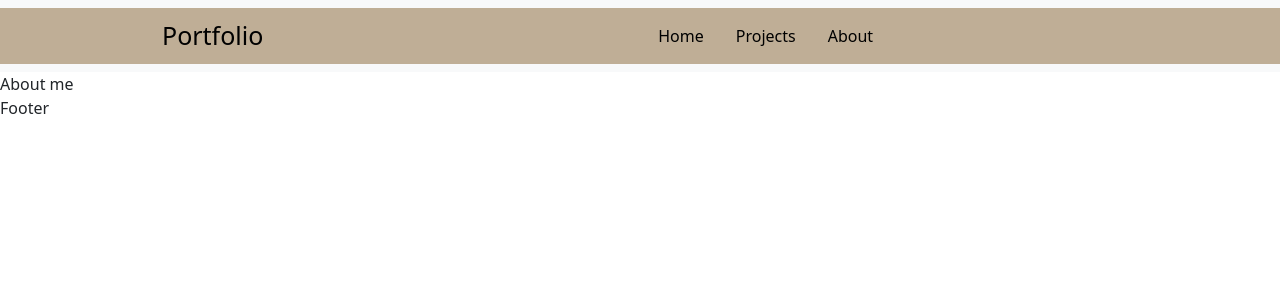
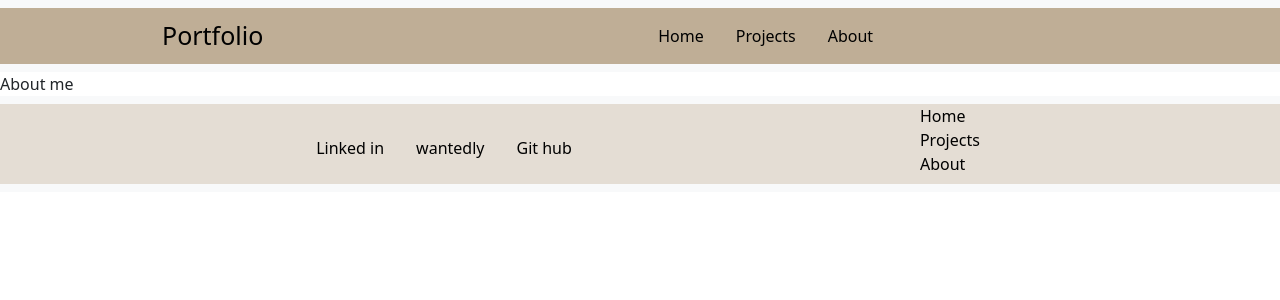
Before and after one commit to kaishu-design/react-portfolio, a React (Create React App) app: page /AboutPage in a window 1280 px wide. Shown: the top 300 px of the page. Built offline with nearby package versions, Linux system fonts and the light colour scheme.

Commit message:
footer style

```diff
--- a/src/App.css
+++ b/src/App.css
@@ -1,5 +1,11 @@
-.nav-back{
+.header-back{
   background-color: rgb(191, 174, 150);
+}
+
+.footer-back{
+  background-color:  rgb(228, 221, 212);
+  width: 100%;
+  height: 80px;
 }
 
 .title-link{
--- a/src/components/Footer.js
+++ b/src/components/Footer.js
@@ -1,9 +1,44 @@
-import React from 'react'
+import React from 'react';
+import '../App.css';
+import { Link } from 'react-router-dom';
 
-const Footer = () => {
+const footer = () => {
   return (
-    <div>Footer</div>
-  )
+
+    <nav className="navbar navbar-expand-lg bg-body-tertiary">
+    <div className="footer-back">
+      <div className="collapse navbar-collapse d-flex justify-content-evenly" id="navbarNav">
+        <div>
+          <ul className="navbar-nav">
+            <li className="nav-item m-3">
+              <Link to="https://www.linkedin.com/in/kaishu-kawano/" target='_blank'className="text-decoration-none text-link">Linked in</Link>
+            </li>
+            <li className="nav-item m-3">
+              <Link to="/ProjectsPage" className="text-decoration-none text-link">wantedly</Link>
+            </li>
+            <li className="nav-item m-3">
+              <Link to="/AboutPage"  className="text-decoration-none text-link">Git hub</Link>
+            </li>
+          </ul>
+        </div>
+
+        <div >
+          <ul>
+            <li style={{ listStyleType: 'none' }}>
+              <Link to="/HomePage" className="text-decoration-none text-link">Home</Link>
+            </li>
+            <li  style={{ listStyleType: 'none' }}>
+              <Link to="/ProjectsPage" className="text-decoration-none text-link">Projects</Link>
+            </li>
+            <li style={{ listStyleType: 'none' }}>
+              <Link to="/AboutPage"  className="text-decoration-none text-link">About</Link>
+            </li>
+          </ul>
+        </div>
+      </div>
+    </div>
+  </nav>
+  );
 }
 
-export default Footer
+export default footer
--- a/src/components/Header.js
+++ b/src/components/Header.js
@@ -6,7 +6,7 @@ const header = () => {
   return (
 
     <nav className="navbar navbar-expand-lg bg-body-tertiary">
-    <div className="container-fluid nav-back">
+    <div className="container-fluid header-back">
     <Link to="/HomePage" className="text-decoration-none title-link">Portfolio</Link>
       <button className="navbar-toggler" type="button" data-bs-toggle="collapse" data-bs-target="#navbarNav" aria-controls="navbarNav" aria-expanded="false" aria-label="Toggle navigation">
         <span className="navbar-toggler-icon"></span>
```
Lines whose indentation alone changed are shown as unchanged.
